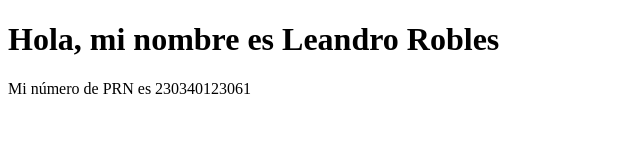
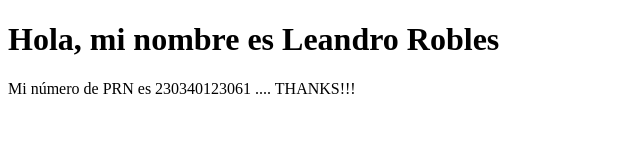
Before and after one commit to roblesleandro/ditiss, a plain HTML site: page index.html in a window 1280 px wide. Shown: the whole page, without its empty margins (0-640 px from the left). Drawn offline with Linux system fonts and the light colour scheme.

Commit message:
Update index.html

```diff
--- a/index.html
+++ b/index.html
@@ -5,6 +5,6 @@
 </head>
 <body>
 <h1>Hola, mi nombre es Leandro Robles</h1>
-<p>Mi número de PRN es 230340123061</p>
+<p>Mi número de PRN es 230340123061 .... THANKS!!! </p>
 </body>
 </html>
```
